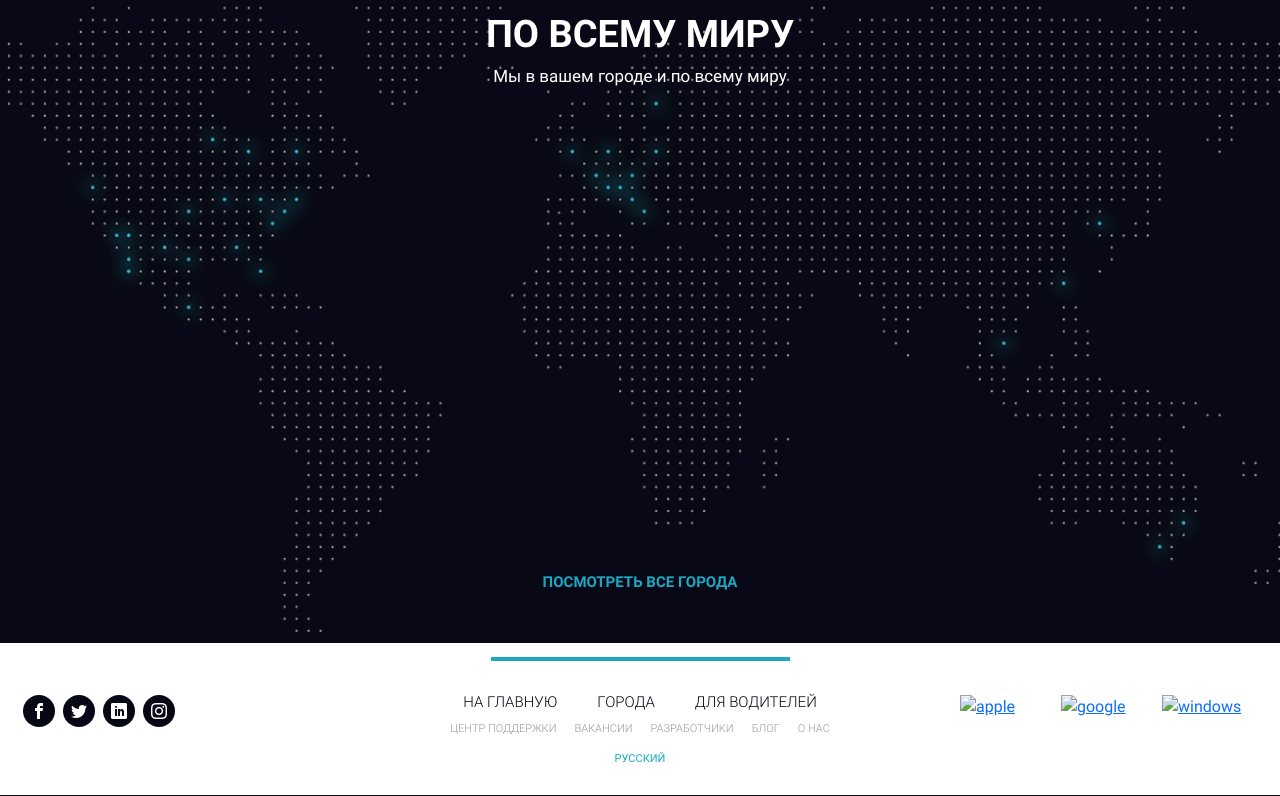
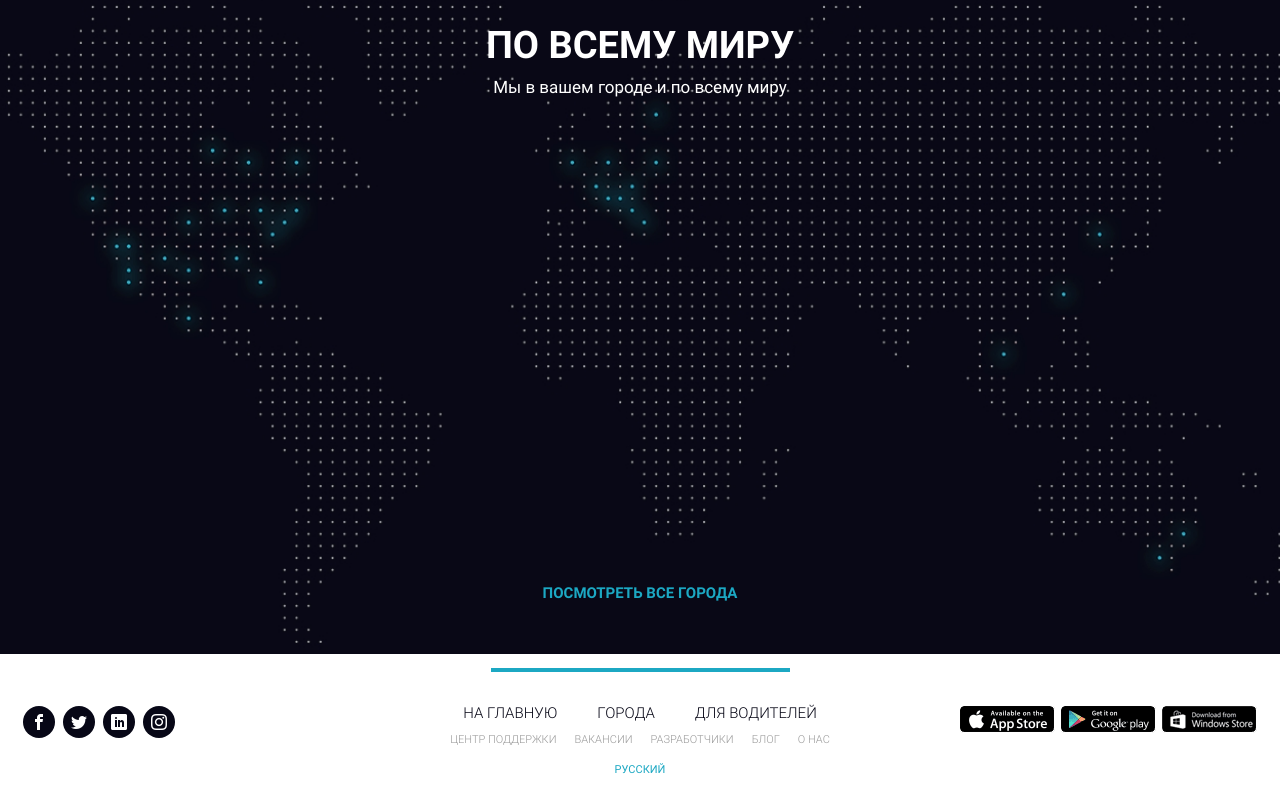
Before and after one commit to aleksandrsalnikov80/aleksandrsalnikov80.github.io, a plain HTML site: page index.html in a window 1280 px wide. Shown: the part 4588-5384 px from the top of the page. Drawn offline with Linux system fonts and the light colour scheme; files whose address does not match are found by name.

Commit message:
Update index.html

```diff
--- a/index.html
+++ b/index.html
@@ -232,7 +232,7 @@
                     Закажите автомобиль, который подходит вам по стилю и бюджету
                 </div>
 
-                <img src="../src/img/car.png" alt="car" class="choice_img">
+                <img src="img/car.png" alt="car" class="choice_img">
                 <div class="choice_descr">Машины на каждый день. <br> Лучше, быстрее и дешевле, чем такси
                 </div>
             </div>
@@ -342,9 +342,9 @@
             </div>
 
             <div class="footer_mobile">
-                <a href="#" class="footer_mobile_item"><img src="../src/img/apple.png" alt="apple"></a>
-                <a href="#" class="footer_mobile_item"><img src="../src/img/google.png" alt="google"></a>
-                <a href="#" class="footer_mobile_item"><img src="../src/img/windows.png" alt="windows"></a>
+                <a href="#" class="footer_mobile_item"><img src="img/apple.png" alt="apple"></a>
+                <a href="#" class="footer_mobile_item"><img src="img/google.png" alt="google"></a>
+                <a href="#" class="footer_mobile_item"><img src="img/windows.png" alt="windows"></a>
             </div>
 
         </div>
```
